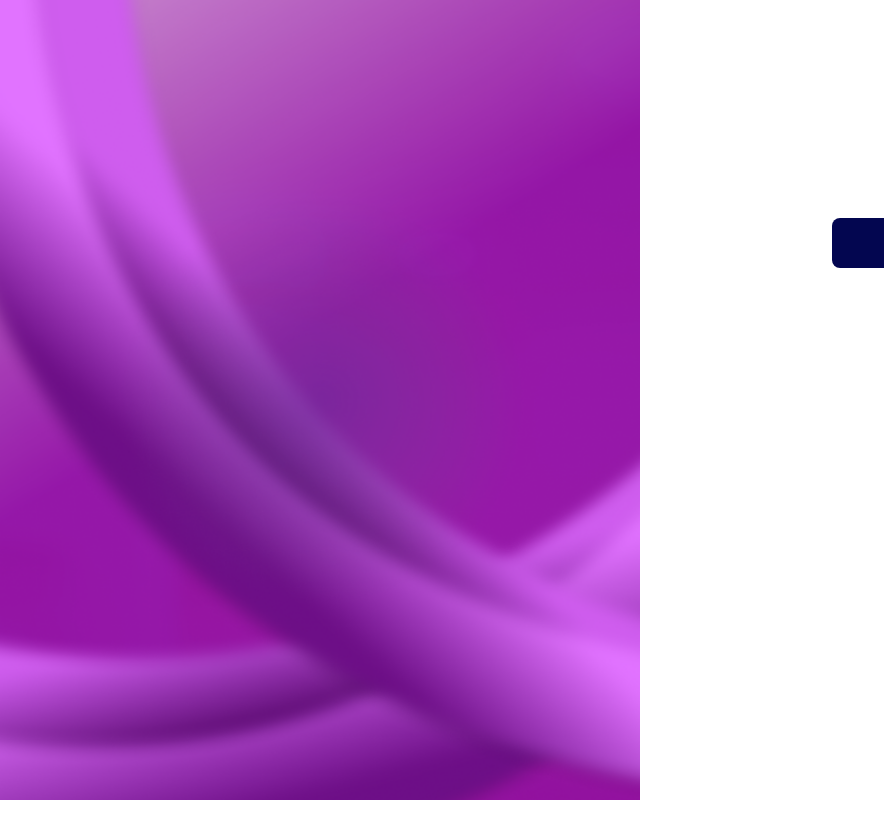
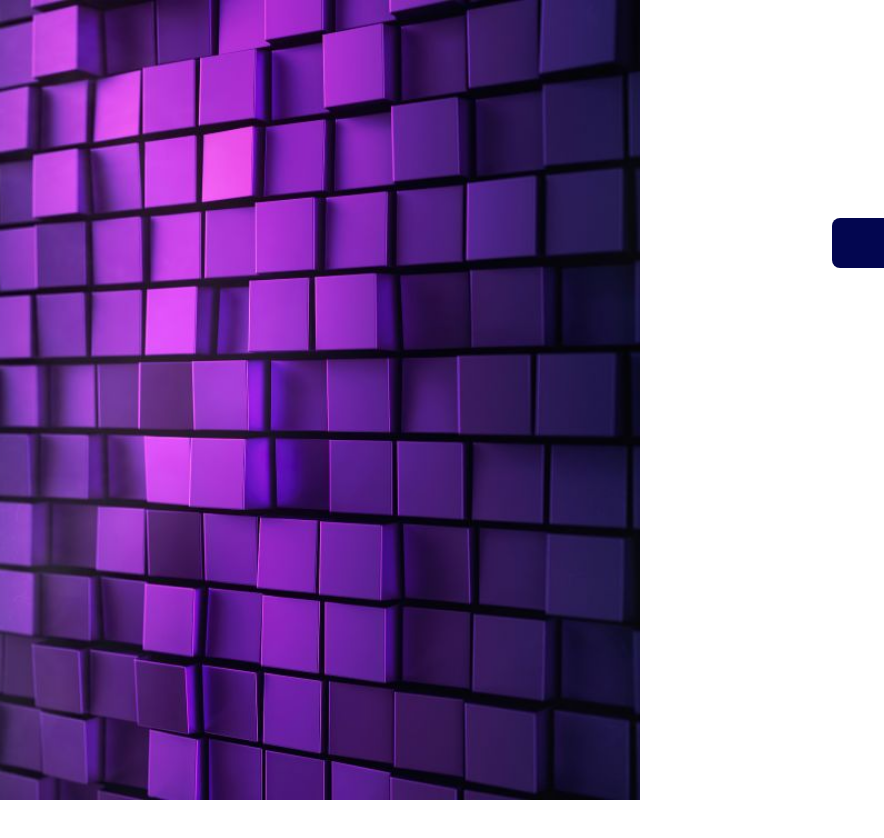
Before and after one commit to Thanason-NewDev/PEA-Auction-System, a plain HTML site: page index.html in a window 1280 px wide. Shown: the full height of the page, 0-884 px from the left. Drawn offline with Linux system fonts and the light colour scheme.

Commit message:
PurpleBG04

```diff
--- a/css/styles.css
+++ b/css/styles.css
@@ -7,7 +7,7 @@ body {
   .purple-half {
     width: 50%;
     height: 100%;
-    background-image: url('../img/PurpleBG.png');
+    background-image: url('../img/PurpleBG04.jpg');
     background-size: cover;
     background-position: center;
   }
```
Also changed, not shown: img/PurpleBG02.jpg (added), img/PurpleBG03.png (added), img/PurpleBG04.jpg (added).
